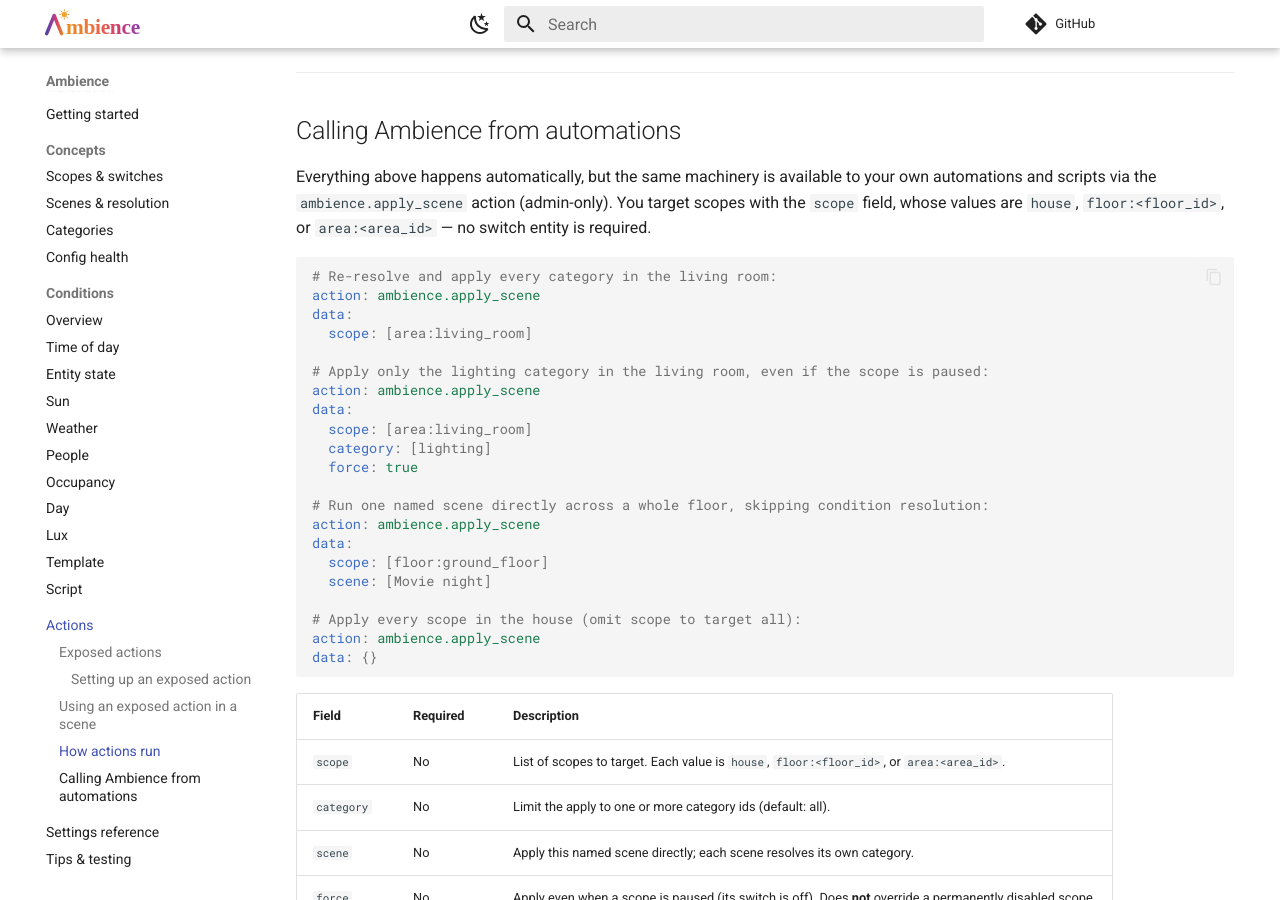
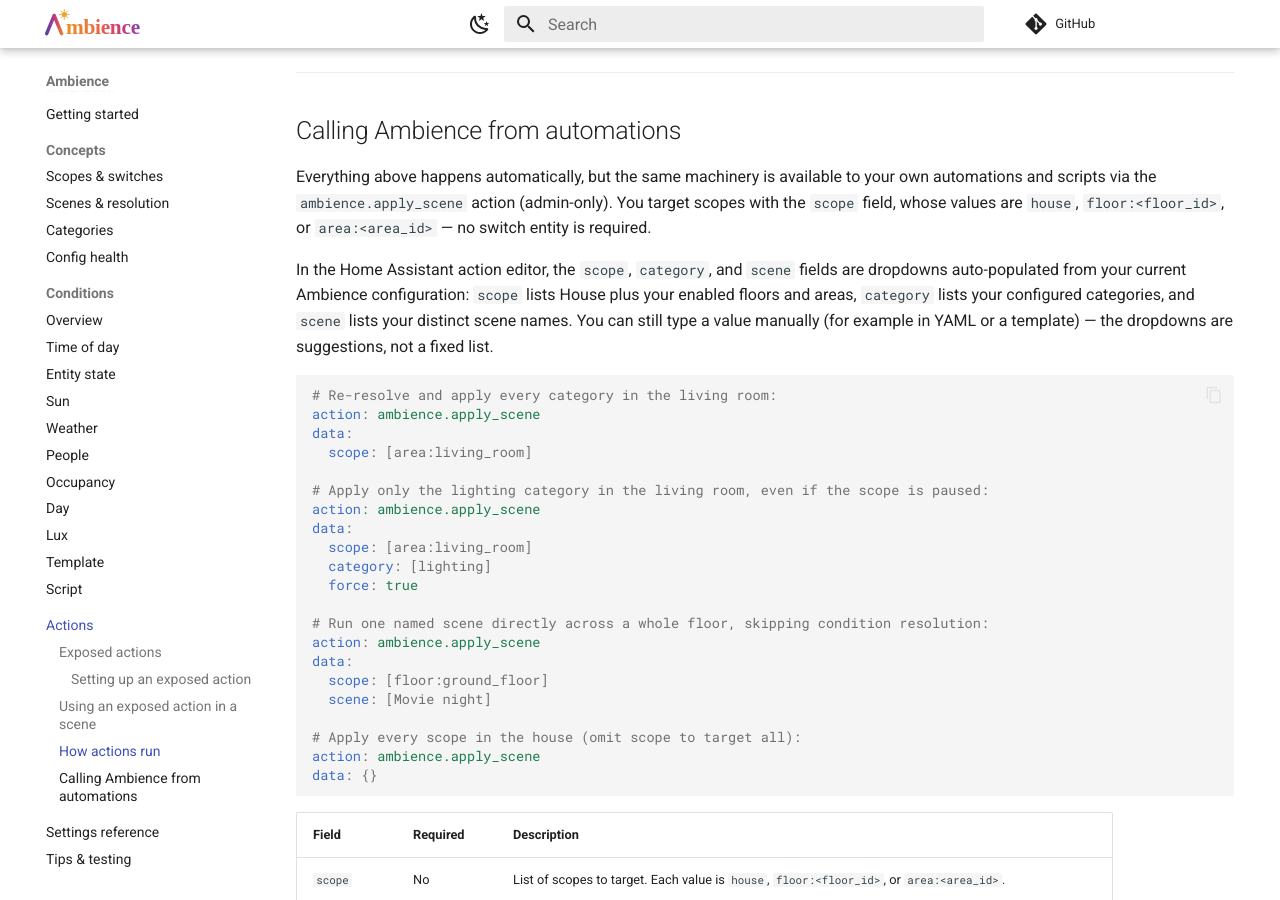
Before and after one commit to clintongormley/ambience, an MkDocs documentation site: the page built from docs/actions.md, in a window 1280 px wide and 900 px high, scrolled down 2244 px. Built offline with MkDocs 1.6.1 and Material for MkDocs 9.7.7, drawn with Linux system fonts in a browser that asks for light colours; comment, search, counter and statistics services are not loaded.

Commit message:
docs(apply_scene): document the scope/category/scene dropdowns

````diff
--- a/docs/actions.md
+++ b/docs/actions.md
@@ -73,6 +73,13 @@ to your own automations and scripts via the `ambience.apply_scene` action
 (admin-only). You target scopes with the `scope` field, whose values are
 `house`, `floor:<floor_id>`, or `area:<area_id>` — no switch entity is required.
 
+In the Home Assistant action editor, the `scope`, `category`, and `scene` fields
+are dropdowns auto-populated from your current Ambience configuration: `scope`
+lists House plus your enabled floors and areas, `category` lists your configured
+categories, and `scene` lists your distinct scene names. You can still type a
+value manually (for example in YAML or a template) — the dropdowns are
+suggestions, not a fixed list.
+
 ```yaml
 # Re-resolve and apply every category in the living room:
 action: ambience.apply_scene
````
